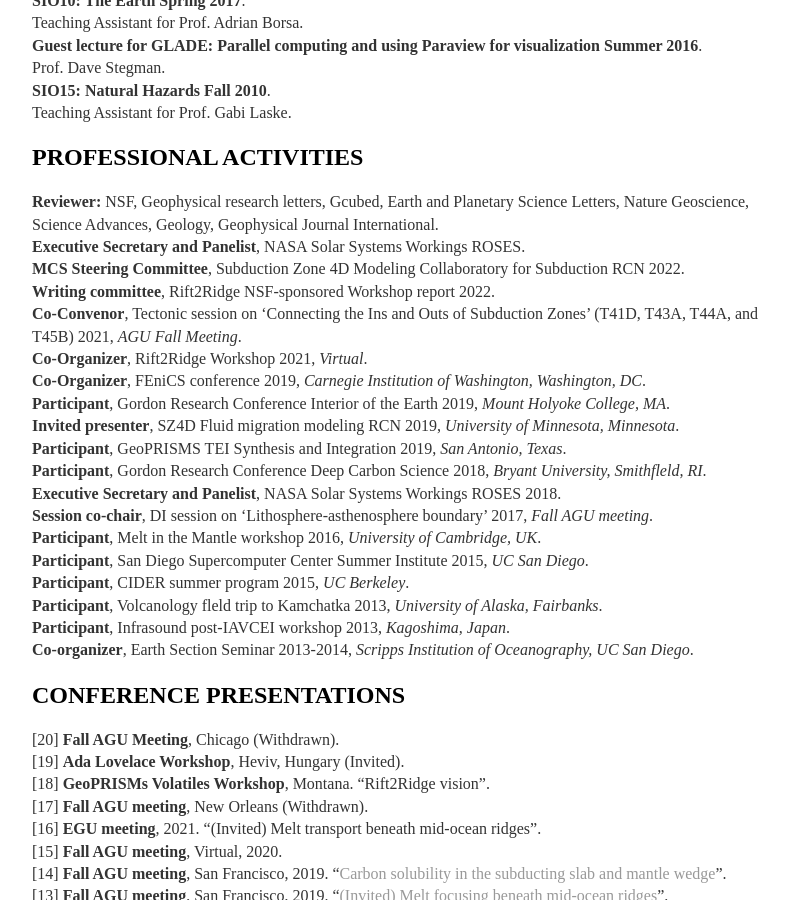
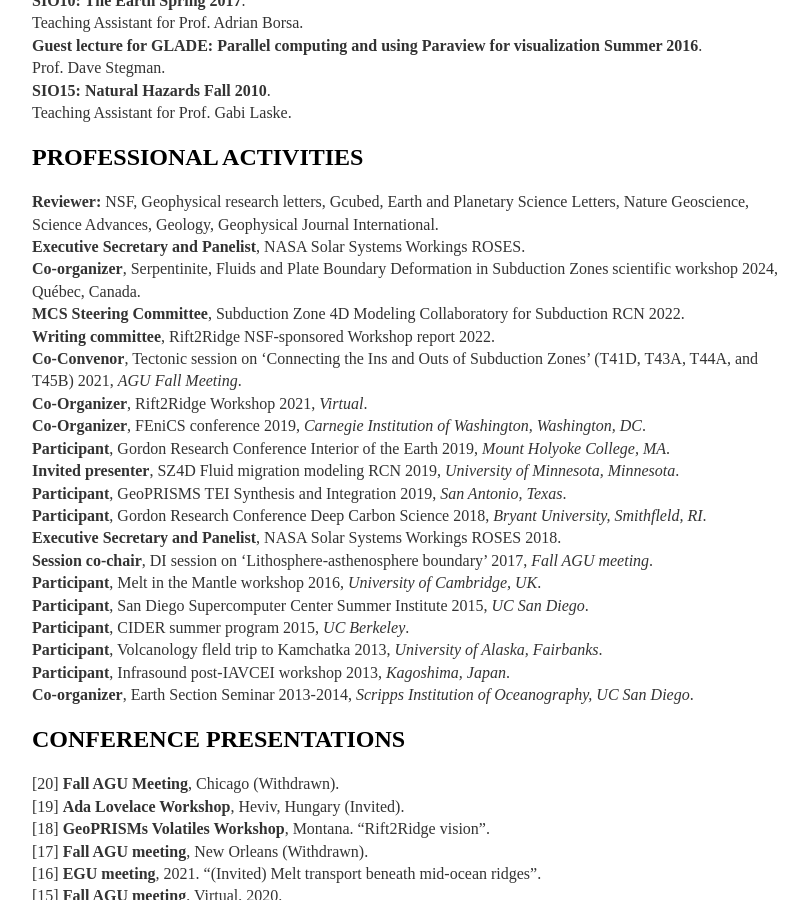
Before and after one commit to joycesim/joycesim.github.io, a Jekyll site: the page built from cv/index.md, in a window 1280 px wide and 900 px high, scrolled down 3327 px. Shown: the whole window, without its empty margins (224-1032 px from the left). Built offline with Jekyll 4.4.1, drawn with Linux system fonts in a browser that asks for light colours.

Commit message:
Update index.md

```diff
--- a/cv/index.md
+++ b/cv/index.md
@@ -127,6 +127,7 @@
 ## PROFESSIONAL ACTIVITIES
 **Reviewer:** NSF, Geophysical research letters, Gcubed, Earth and Planetary Science Letters, Nature Geoscience, Science Advances, Geology, Geophysical Journal International.
 **Executive Secretary and Panelist**, NASA Solar Systems Workings ROSES.
+**Co-organizer**, Serpentinite, Fluids and Plate Boundary Deformation in Subduction Zones scientific workshop 2024, Québec, Canada.
 **MCS Steering Committee**, Subduction Zone 4D Modeling Collaboratory for Subduction RCN 2022.
 **Writing committee**, Rift2Ridge NSF-sponsored Workshop report 2022.
 **Co-Convenor**, Tectonic session on 'Connecting the Ins and Outs of Subduction Zones' (T41D, T43A, T44A, and T45B) 2021, *AGU Fall Meeting*.
```
